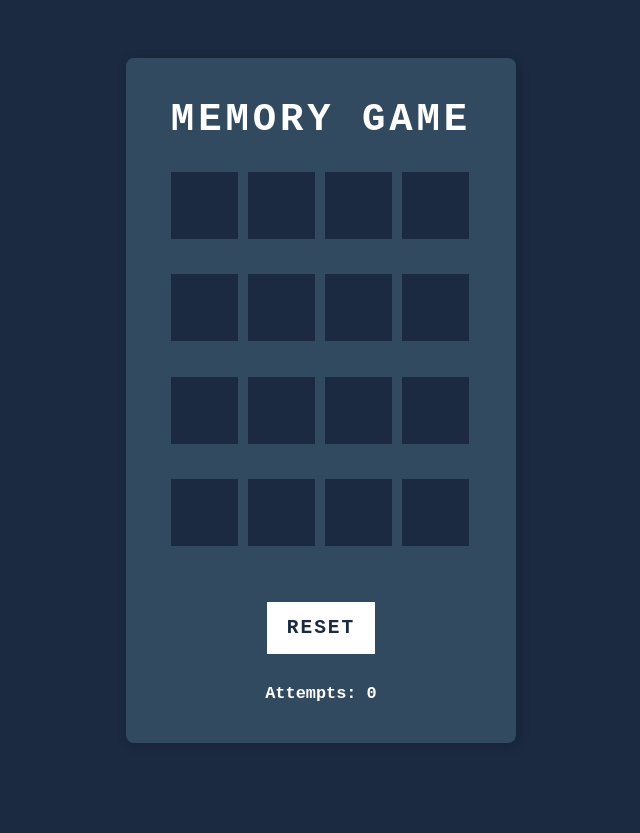
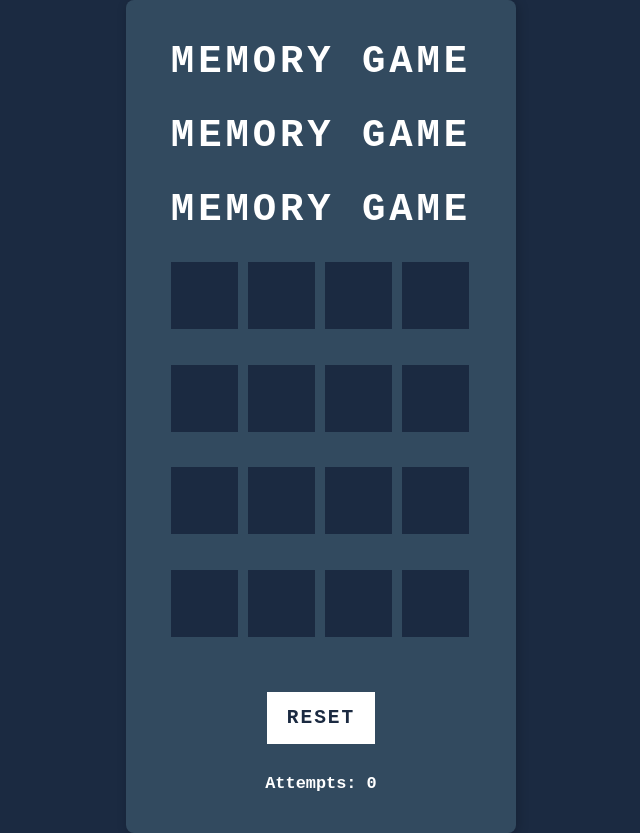
Before and after one commit to kuvaan16/memorygame, a plain HTML site: page main.html in a window 1280 px wide. Shown: the whole page, without its empty margins (319-959 px from the left). Before the commit the page ends 800 px from the top, so only its background shows below. Drawn offline with Linux system fonts and the light colour scheme.

Commit message:
Update main.html

```diff
--- a/main.html
+++ b/main.html
@@ -8,6 +8,8 @@
   </head>
   <body>
     <div class="container">
+      <h2>Memory Game</h2>
+      <h2>Memory Game</h2>
       <h2>Memory Game</h2>
       <div class="game"></div>
       <button class="reset" onclick="resetGame()">Reset</button>
```
